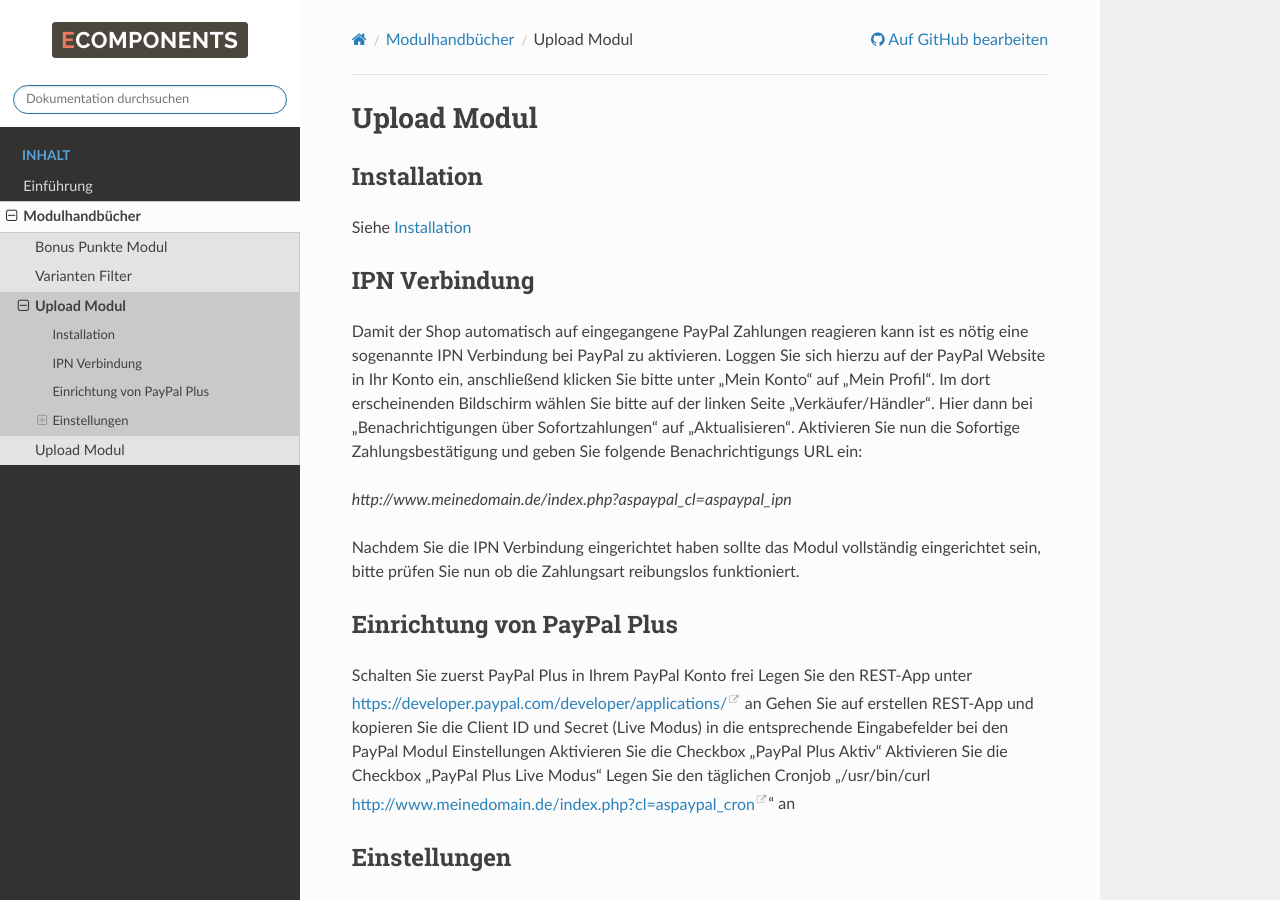
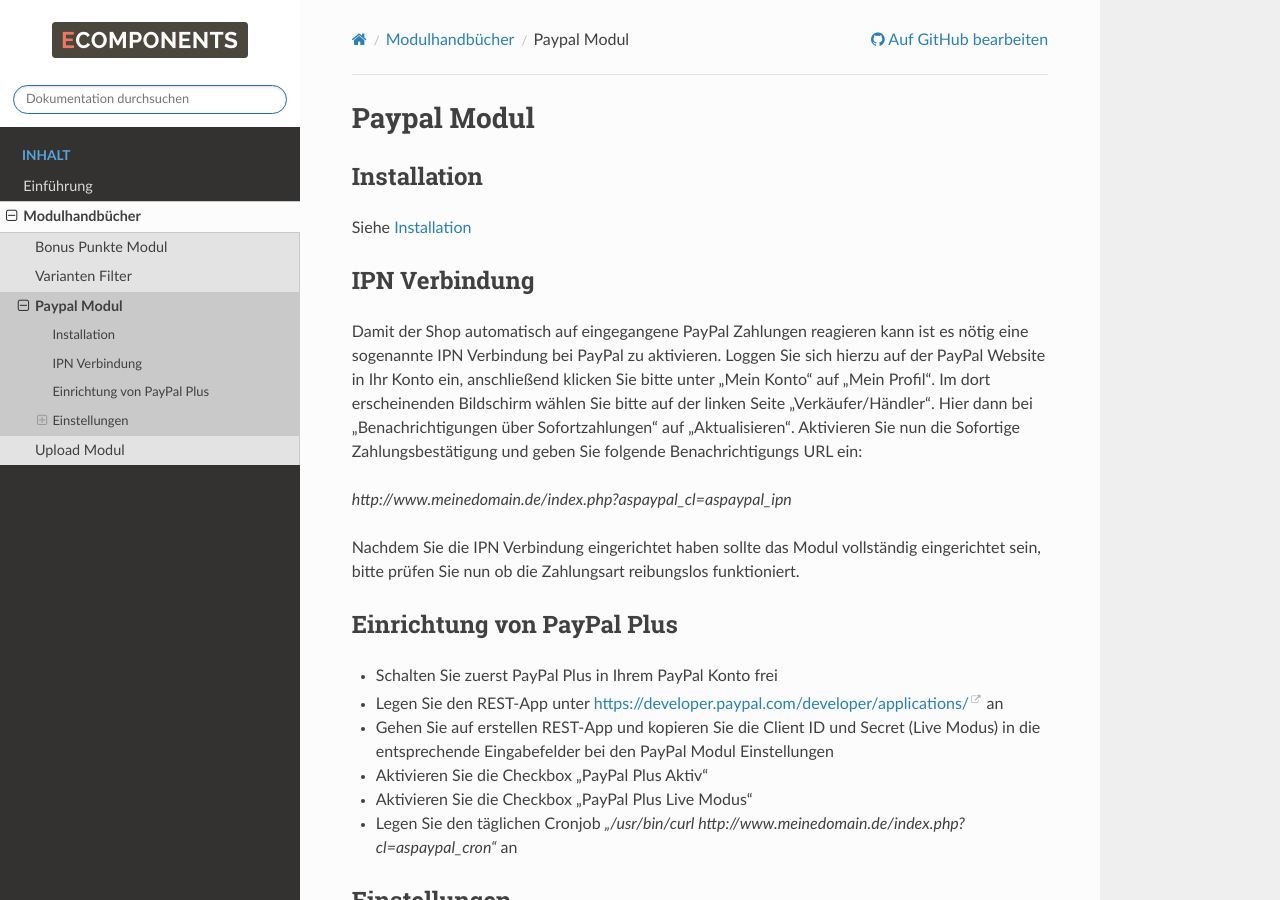
Before and after one commit to aggrosoft/ecomponents-docs, a Sphinx documentation site: the page built from docs/modules/oxid/agpaypal.rst, in a window 1280 px wide and 900 px high. Built offline with Sphinx 7.4.7 and the Read the Docs theme 2.0.0, drawn with Linux system fonts in a browser that asks for light colours.

Commit message:
paypal docs

```diff
--- a/docs/modules/oxid/agpaypal.rst
+++ b/docs/modules/oxid/agpaypal.rst
@@ -1,9 +1,9 @@
 #####################
-Upload Modul
+Paypal Modul
 #####################
 
 Installation
-============
+========================
 Siehe :doc:`/intro/install`
 
 IPN Verbindung
@@ -16,12 +16,12 @@
 
 Einrichtung von PayPal Plus
 ====================================
-Schalten Sie zuerst PayPal Plus in Ihrem PayPal Konto frei
-Legen Sie den REST-App unter https://developer.paypal.com/developer/applications/ an
-Gehen Sie auf erstellen REST-App und kopieren Sie die Client ID und Secret (Live Modus) in die entsprechende Eingabefelder bei den PayPal Modul Einstellungen
-Aktivieren Sie die Checkbox "PayPal Plus Aktiv"
-Aktivieren Sie die Checkbox "PayPal Plus Live Modus"
-Legen Sie den täglichen Cronjob "/usr/bin/curl http://www.meinedomain.de/index.php?cl=aspaypal_cron" an
+* Schalten Sie zuerst PayPal Plus in Ihrem PayPal Konto frei
+* Legen Sie den REST-App unter https://developer.paypal.com/developer/applications/ an
+* Gehen Sie auf erstellen REST-App und kopieren Sie die Client ID und Secret (Live Modus) in die entsprechende Eingabefelder bei den PayPal Modul Einstellungen
+* Aktivieren Sie die Checkbox "PayPal Plus Aktiv"
+* Aktivieren Sie die Checkbox "PayPal Plus Live Modus"
+* Legen Sie den täglichen Cronjob `"/usr/bin/curl http://www.meinedomain.de/index.php?cl=aspaypal_cron"` an
 
 Einstellungen
 ========================
@@ -88,7 +88,7 @@
 Übergibt die kompletten Inhalte des Warenkorbs an PayPal.
 
 PayPal-Button auf der Details-Seite anzeigen
---------------------------------------
+--------------------------------------------------------
 Zeigt den PayPal Express Button direkt auf der Detailseite an, der Kunde kann Artikel dann direkt von dort über PayPal kaufen.
 
 Testserver URL
```
Also changed, not shown: 6 other files.
